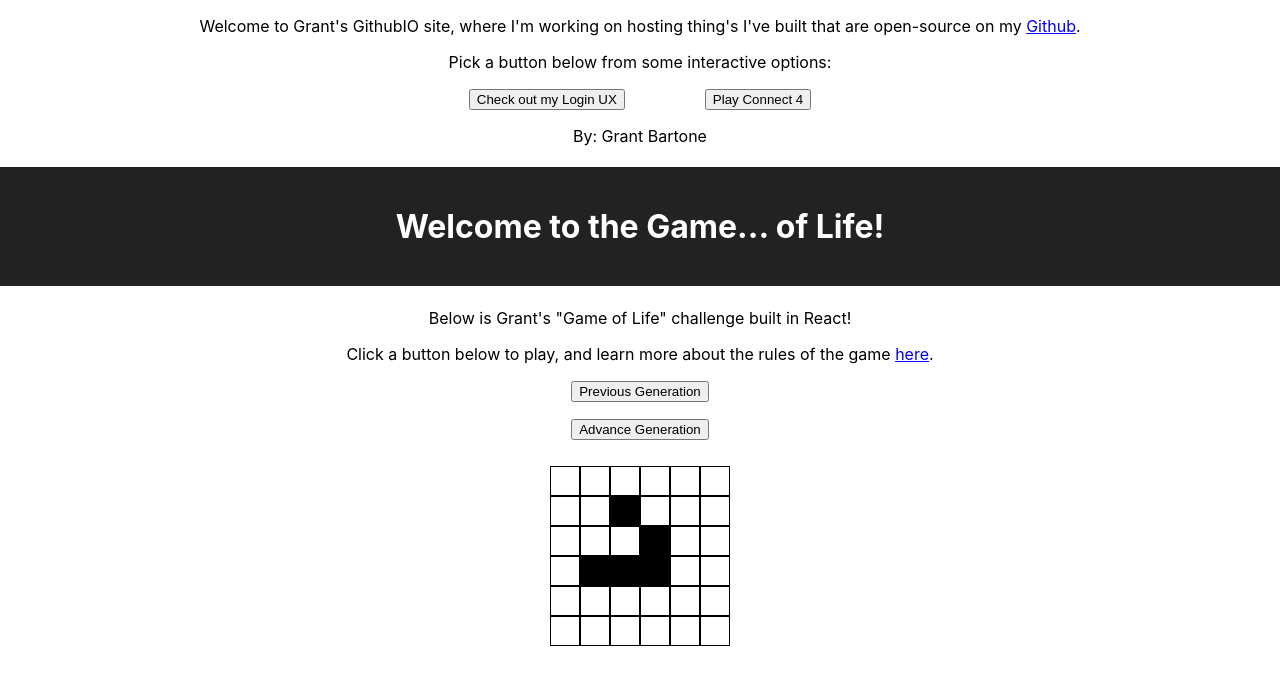
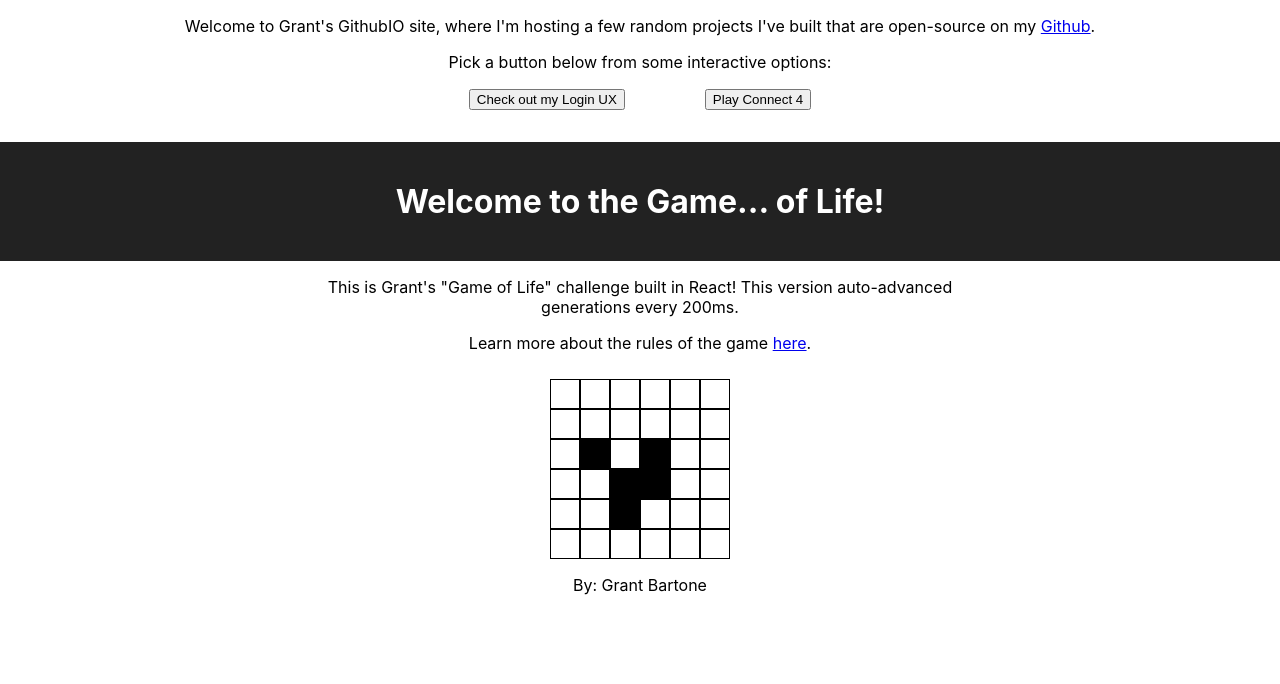
Before and after one commit to grantbartone/hello-world, a React (Create React App) app: page / in a window 1280 px wide. Shown: the top 684 px of the page. Built offline with nearby package versions, Linux system fonts and the light colour scheme.

Commit message:
auto-advance GameOfLife generations, code cleanup

```diff
--- a/src/App.css
+++ b/src/App.css
@@ -28,6 +28,10 @@
 	text-align: center;
 }
 
+.welcome_buttons {
+	margin-bottom: 2em;
+}
+
 .welcome_buttons button {
-	margin: 0 3em;
+	margin: 0 3em ;
 }
--- a/src/App.js
+++ b/src/App.js
@@ -24,14 +24,15 @@ function App() {
 	const renderWelcome = () => (
 		<div className="welcome">
 			<div className="welcome">
-				Welcome to Grant's GithubIO site, where I'm working on hosting thing's I've built
-				that are open-source on my <a href="https://github.com/grantbartone">Github</a>.
+				Welcome to Grant's GithubIO site, where I'm hosting a few random projects I've built
+				that are open-source on my <a href="https://github.com/grantbartone/hello-world" target="_blank" rel="noopener noreferrer">Github</a>.
 			</div>
 			<div className="welcome">Pick a button below from some interactive options:</div>
 			<div className="welcome_buttons">
 				<button onClick={handleLoginClick}>Check out my Login UX</button>
 				<button onClick={handleConnectClick}>Play Connect 4</button>
 			</div>
+			<GameOfLife />
 		</div>
 	)
 
@@ -50,8 +51,8 @@ function App() {
 	return (
 		<div className="App">
 			{renderCurrentState()}
+			{/* {appState === APP_STATES.WELCOME && <GameOfLife />} */}
 			<div className="welcome">By: Grant Bartone</div>
-			<GameOfLife />
 		</div>
 	);
 }
--- a/src/GameOfLife/index.tsx
+++ b/src/GameOfLife/index.tsx
@@ -1,30 +1,17 @@
-import React, { useState } from 'react';
+import React, { useState, useEffect } from 'react';
 import './styles.css';
 
 import { GLIDER } from "./patterns";
 
 export default function GameOfLife() {
   const [ board, setBoard ] = useState(GLIDER);
-  const [ pastBoards, setPastBoards ] = useState([board]);
-  const [ count, setCount ] = useState(0);
 
-  const advanceGeneration = (start: boolean[][]) => {
-    const nextCount = count + 1;
-    if (nextCount === pastBoards.length) {
-      const nextBoard = advance(board);
-      setBoard(nextBoard);
-      setPastBoards([...pastBoards, nextBoard]);
-    } else {
-      setBoard(pastBoards[nextCount]);
+  useEffect(() => {
+    const intervalRef = setInterval(() => setBoard(advance(board)), 200)
+    return () => {
+      clearInterval(intervalRef)
     }
-    setCount(count + 1);
-  }
-
-  const previousGeneration = () => {
-    const lastCount = count - 1 > 0 ? count - 1 : 0
-    setCount(lastCount)
-    setBoard(pastBoards[lastCount])
-  }
+  }, [board])
 
   const renderBoard = () => {
     return (
@@ -42,23 +29,13 @@ export default function GameOfLife() {
 
   return (
     <div className="container">
-      <h1>Welcome to the Game... of Life!</h1>
+      <div className="header">Welcome to the Game... of Life!</div>
       <div className="intro">
         <p>
-          Below is Grant's "Game of Life" challenge built in React!
+          This is Grant's "Game of Life" challenge built in React! This version auto-advanced generations every 200ms.
         </p>
         <p>
-          Click a button below to play, and learn more about the rules of the game <a href="https://en.wikipedia.org/wiki/Conway%27s_Game_of_Life" target="_blank" rel="noopener noreferrer">here</a>.
-        </p>
-        <p>
-          <button onClick={previousGeneration}>
-            Previous Generation
-          </button>
-        </p>
-        <p>
-          <button onClick={() => advanceGeneration(board)}>
-            Advance Generation
-          </button>
+          Learn more about the rules of the game <a href="https://en.wikipedia.org/wiki/Conway%27s_Game_of_Life" target="_blank" rel="noopener noreferrer">here</a>.
         </p>
       </div>
 
--- a/src/GameOfLife/styles.css
+++ b/src/GameOfLife/styles.css
@@ -2,7 +2,9 @@
   text-align: center;
 }
 
-h1 {
+.header {
+  font-size: 2rem;
+  font-weight: bold;
   background-color: #222;
   padding: 40px;
   color: white;
```
